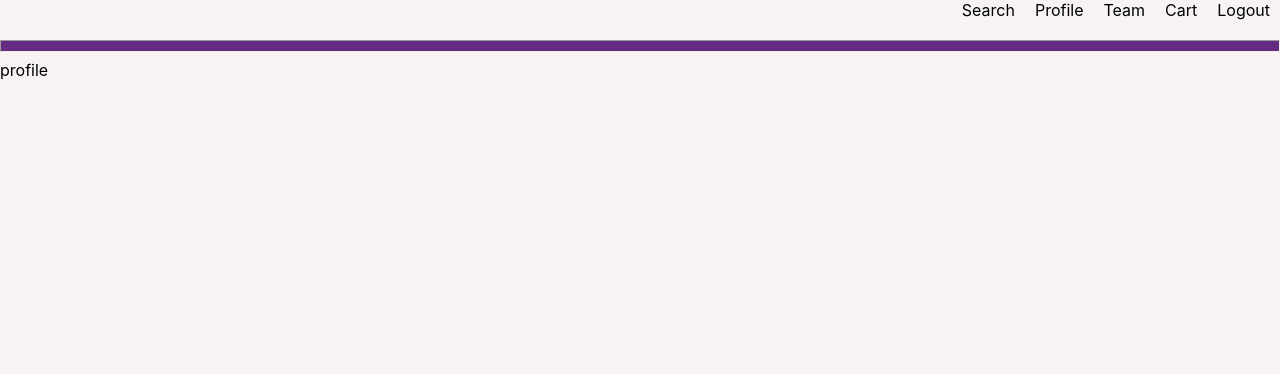
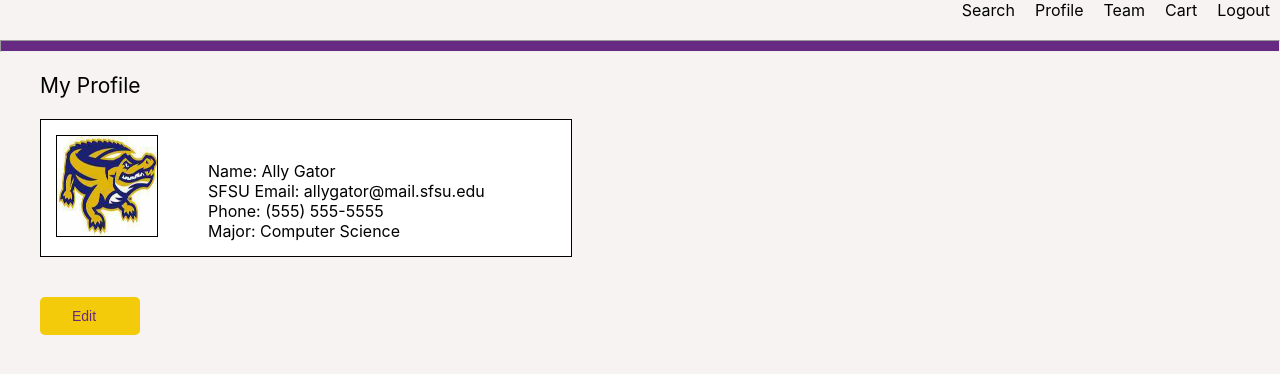
Before and after one commit to zainkhanx93/Gator-Crawl, a React (Create React App) app in the folder application/frontend/: page /profile/me in a window 1280 px wide. Shown: the top 374 px of the page. Built offline with nearby package versions, Linux system fonts and the light colour scheme.

Commit message:
profile done

```diff
--- /dev/null
+++ b/application/frontend/src/Containers/Profile.css
@@ -0,0 +1,40 @@
+.Button {
+  background-color: #F3CB0A;
+  border: none;
+  border-radius: 5px;
+  color: #662A82;
+  padding: 11px 32px;
+  margin-top: 20px;
+  text-align: left;
+  text-decoration: none;
+  display: inline-block;
+  font-size: 14px;
+  width: 100px;
+  margin-left: 40px;
+}
+
+.Title {
+  font-size: 21px;
+}
+
+.Box {
+  margin-left: 40px;
+  background-color: white;
+  border: 1px solid black;
+  border-radius: 0px;
+  width: 500px;
+}
+
+.Profile-picture {
+  width: 100px;
+  height: 100px;
+  border: 1px solid black;
+  display: inline-block;
+}
+
+.Info {
+  display: inline-block;
+
+  margin-top: 0px;
+  padding-left: 50px;
+}
--- a/application/frontend/src/Containers/Profile.js
+++ b/application/frontend/src/Containers/Profile.js
@@ -1,13 +1,33 @@
 import React from 'react';
 
 import MainNavBar from '../Nav/MainNavBar';
+
+import gclogo from '../Images/gclogo.png';
+
+import './Profile.css';
 
 class Profile extends React.Component {
   render() {
     return (
       <div>
         <MainNavBar />
-        profile
+        <div>
+          <p className="Title">My Profile</p>
+          <div className="Box">
+            <img className="Profile-picture" src={gclogo} alt="Logo" />
+            <div className="Info">
+              Name: Ally Gator
+              <br />
+              SFSU Email: allygator@mail.sfsu.edu
+              <br />
+              Phone: (555) 555-5555
+              <br />
+              Major: Computer Science
+              <br />
+            </div>
+          </div>
+          <button className="Button" type="buton"> Edit </button>
+        </div>
       </div>
     );
   }
```
